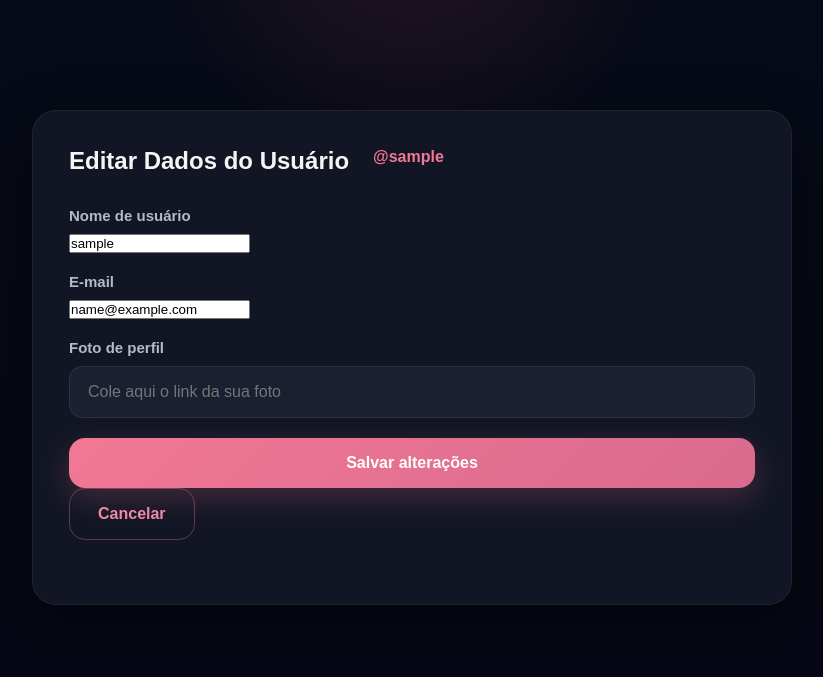
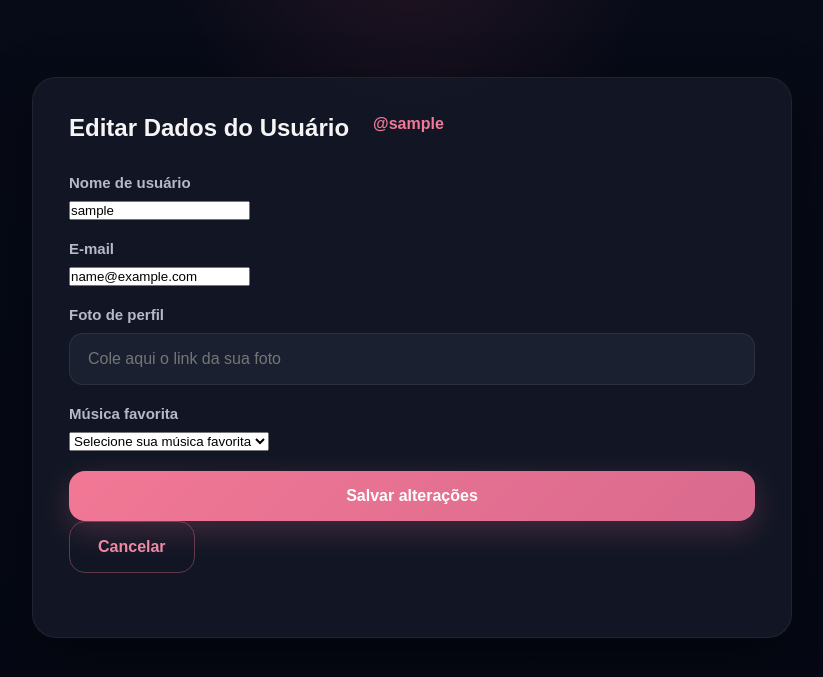
Before and after one commit to MaluDutra/INF1407-TRABALHO1, a Django app: page /atualizar-dados/ in a window 1280 px wide. Shown: the part 79-756 px from the top of the page, without its empty margins (228-1051 px from the left). Run offline with Django 5.2, Linux system fonts and the light colour scheme; the visitor is signed in with stand-in values (Sample User, id 1); data that the repository does not hold is empty.

Commit message:
Adiciona Campo de Música Favorita no Perfil do Usuário

```diff
--- a/ProjetoINF1407/Projeto1/Playlists/forms.py
+++ b/ProjetoINF1407/Projeto1/Playlists/forms.py
@@ -27,6 +27,13 @@ class AtualizarUsuarioForm(forms.ModelForm):
             'class': 'form-control'
         })
     )
+    musica_favorita = forms.ModelChoiceField(
+        queryset=Musica.objects.none(),
+        required=False,
+        label='Música favorita',
+        empty_label='Selecione sua música favorita',
+        widget=forms.Select(attrs={'class': 'form-control'})
+    )
 
     class Meta:
         model = User
@@ -44,8 +51,12 @@ class AtualizarUsuarioForm(forms.ModelForm):
         self.user = kwargs.pop('user', None)
         super().__init__(*args, **kwargs)
 
-        if self.user and hasattr(self.user, 'perfil'):
-            self.fields['foto_url'].initial = self.user.perfil.foto_url
+        if self.user is not None:
+            self.fields['musica_favorita'].queryset = Musica.objects.filter(usuario=self.user)
+
+            if hasattr(self.user, 'perfil'):
+                self.fields['foto_url'].initial = self.user.perfil.foto_url
+                self.fields['musica_favorita'].initial = self.user.perfil.musica_favorita
 
     def save(self, commit=True):
         user = super().save(commit=commit)
@@ -53,5 +64,6 @@ class AtualizarUsuarioForm(forms.ModelForm):
         if self.user:
             perfil, _ = Perfil.objects.get_or_create(user=user)
             perfil.foto_url = self.cleaned_data['foto_url']
+            perfil.musica_favorita = self.cleaned_data['musica_favorita']
             perfil.save()
         return user
--- a/ProjetoINF1407/Projeto1/Playlists/models.py
+++ b/ProjetoINF1407/Projeto1/Playlists/models.py
@@ -59,11 +59,18 @@ class Perfil(models.Model):
 
     Como o modelo User do Django não possui campo de foto de perfil,
     este modelo foi criado para armazenar dados complementares,
-    como a URL da foto.
+    como a URL da foto e a música favorita.
     """
 
     user = models.OneToOneField(User, on_delete=models.CASCADE)
     foto_url = models.URLField(blank=True, null=True)
+    musica_favorita = models.ForeignKey(
+        'Musica',
+        blank=True,
+        null=True,
+        on_delete=models.SET_NULL,
+        verbose_name='Música favorita'
+    )
 
     def __str__(self):
         """
--- a/ProjetoINF1407/Projeto1/Playlists/templates/playlists/home.html
+++ b/ProjetoINF1407/Projeto1/Playlists/templates/playlists/home.html
@@ -12,7 +12,7 @@
     <div class="container hero-content">
 
         <h1 class="section-title">
-            Gerencie suas <span class="highlight">playlists</span><br>
+            Gerencie sua <span class="highlight">playlist</span><br>
             de forma simples
         </h1>
 
--- a/ProjetoINF1407/Projeto1/Playlists/templates/seguranca/atualizar_dados.html
+++ b/ProjetoINF1407/Projeto1/Playlists/templates/seguranca/atualizar_dados.html
@@ -43,6 +43,14 @@
                     {% endif %}
                 </div>
 
+                <div class="form-group">
+                    <label for="{{ form.musica_favorita.id_for_label }}">{{ form.musica_favorita.label }}</label>
+                    {{ form.musica_favorita }}
+                    {% if form.musica_favorita.errors %}
+                        <div class="field-error">{{ form.musica_favorita.errors }}</div>
+                    {% endif %}
+                </div>
+
                 <div class="form-actions">
                     <button type="submit" class="btn btn-primary profile-button">
                         Salvar alterações
```
Also changed, not shown: ProjetoINF1407/Projeto1/Playlists/templates/seguranca/perfil.html (+12 -0 lines), ProjetoINF1407/Projeto1/Playlists/migrations/0006_perfil_musica_favorita.py (added).
